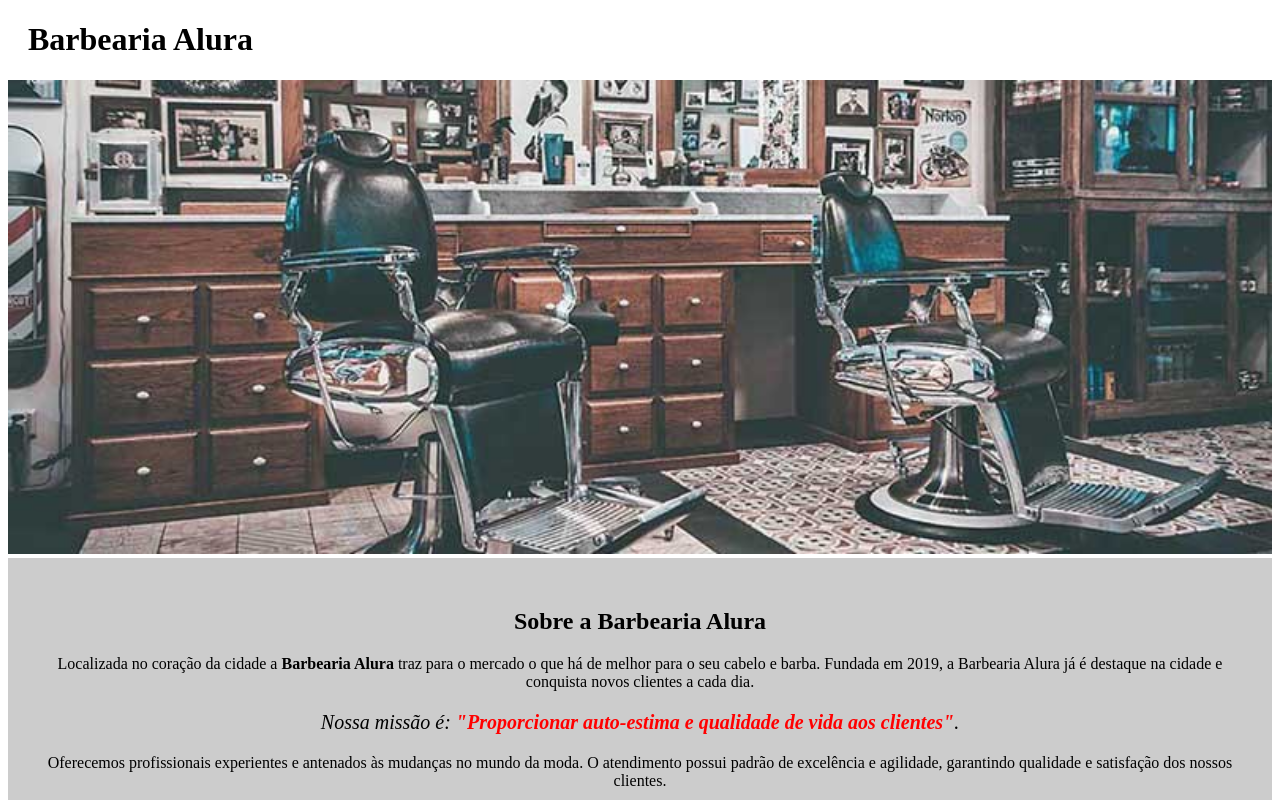
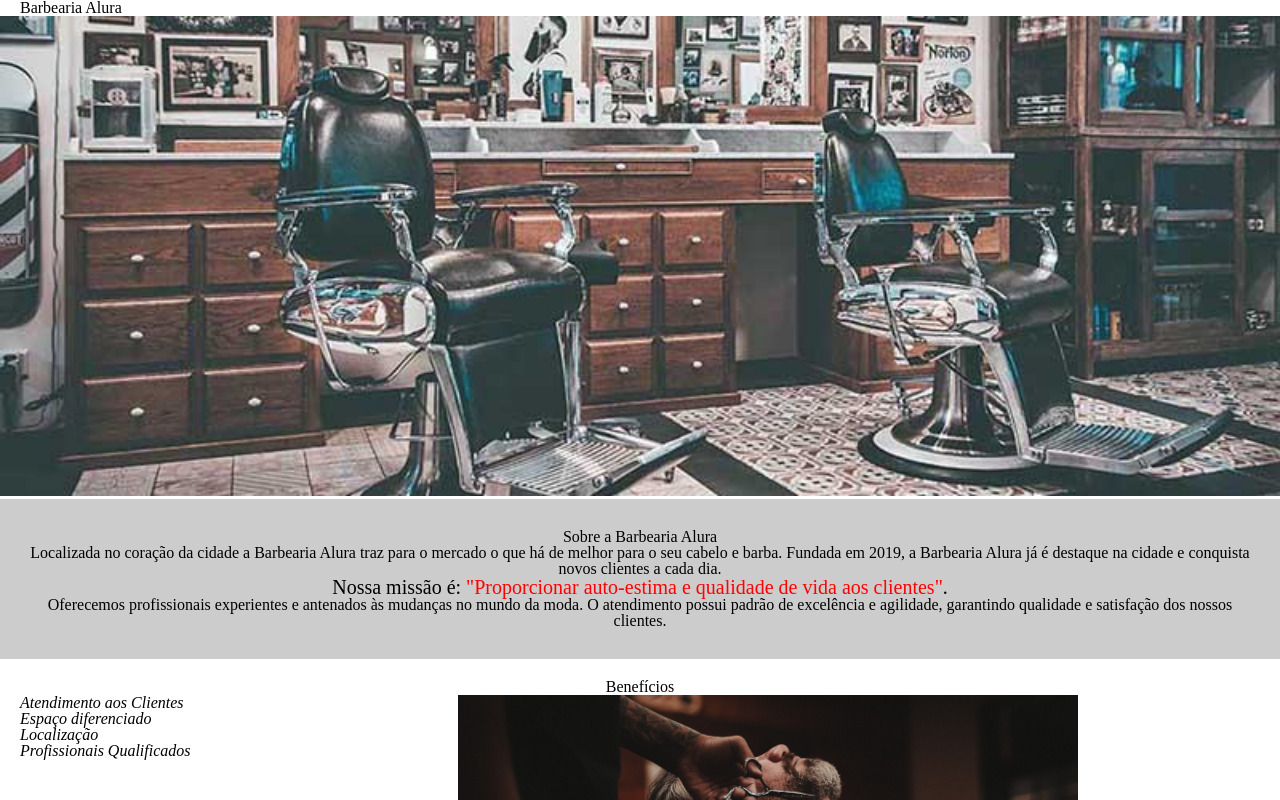
Before and after one commit to carsonmars/barbearia-alura, a plain HTML site: page html5-css3-parte-3/index.html in a window 1280 px wide. Shown: the top 800 px of the page. Drawn offline with Linux system fonts and the light colour scheme.

Commit message:
Ajustando as folhas de estilo para o link correto.

```diff
--- a/html5-css3-parte-3/index.html
+++ b/html5-css3-parte-3/index.html
@@ -3,7 +3,8 @@
 	<head>
 		<meta charset="UTF-8">
 		<title>Barbearia Alura</title>
-		<link rel="stylesheet" href="style.css">
+		<link rel="stylesheet" href="src/reset.css">
+		<link rel="stylesheet" href="src/style.css">
 	</head>
 
 	<body>
```
Also changed, not shown: html5-css3-parte-3/produtos.html (+2 -2 lines).
